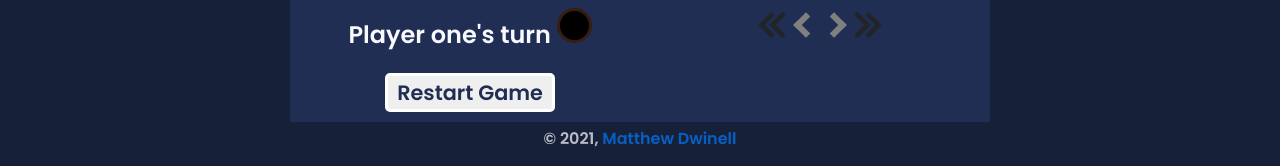
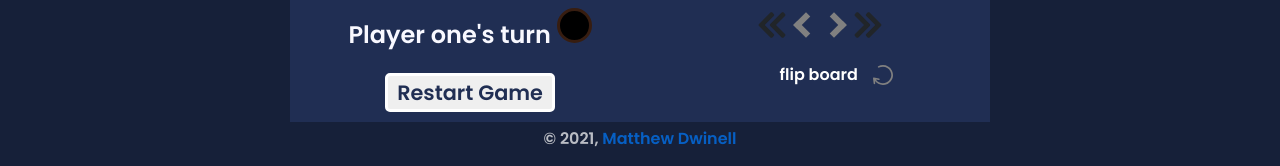
Before and after one commit to MattDwinell/checkers, a React (Create React App) app: page / in a window 1280 px wide. Shown: the part 631-797 px from the top of the page. Built offline with nearby package versions, Linux system fonts and the light colour scheme.

Commit message:
adding flip board option

```diff
--- a/src/App.css
+++ b/src/App.css
@@ -14,6 +14,9 @@ min-height: 561px;
 margin: 0 auto;
 border: 1px solid black;
 /* display: flex; */
+}
+.board.rotated{
+  transform: rotate(180deg);
 }
 @media  screen and(max-width: 700px){
 .board{
@@ -154,6 +157,20 @@ grid-column-start: 2;
 grid-column-end: 4;
 /* height: 30px; */
 font-size: 1.5rem;
+}
+.board-flip{
+  grid-column-start: 3;
+  grid-column-end: 4;
+  color:white;
+}
+.board-flip-svg{
+  height: 20px;
+  fill: grey;
+  transition: fill 500ms;
+}
+.board-flip-svg:hover{
+  fill:#04c2c9;
+  cursor: pointer;
 }
 .chevron:hover::before{
 cursor:pointer;
--- a/src/App.js
+++ b/src/App.js
@@ -22,6 +22,7 @@ function App() {
   const [gameOver, setGameOver] = useState({ gameOver: false, winner: null });
   const [pieceShape, setPieceShape] = useState('circle');
   const[boardstyle, setBoardstyle] = useState('brown');
+  const[flipBoard, setFlipBoard] = useState(false);
   const attemptMove = (num, origin, playerOnesPiece) => {
     num = parseInt(num, 10);
     origin = parseInt(origin, 10);
@@ -84,9 +85,12 @@ const changeShape = (target)=>{
   setPieceShape(target);
 }
 const changeBoardStyle = (target)=>{
-  console.log(target);
   setBoardstyle(target);
 }
+const rotateBoard = ()=>{
+  setFlipBoard(!flipBoard);
+}
+
 
   return (
     <Router>
@@ -94,8 +98,8 @@ const changeBoardStyle = (target)=>{
         <TopNav/>
       <Route path='/' exact render={(props)=>(
       <>
-           <Board boardState={board} setBoard={attemptMove} styleInfo = {{shape: pieceShape, boardStyle: boardstyle}} />
-      <Dashboard styleInfo = {{shape: pieceShape, boardStyle: boardstyle}}  resetGame = {resetGame} player={firstPlayersTurn} gameOver={gameOver.gameOver} viewHistory={traverseHistory} />
+           <Board boardState={board} setBoard={attemptMove} styleInfo = {{shape: pieceShape, boardStyle: boardstyle, flipboard: flipBoard}} />
+      <Dashboard styleInfo = {{shape: pieceShape, boardStyle: boardstyle, flipboard: flipBoard}}  resetGame = {resetGame} player={firstPlayersTurn} gameOver={gameOver.gameOver} viewHistory={traverseHistory} rotateBoard = {rotateBoard} />
       <GameEndModal resetGame = {resetGame} gameOver={gameOver} />
 
       </>)}/>
--- a/src/components/Board.js
+++ b/src/components/Board.js
@@ -1,6 +1,7 @@
 import Square from './Square';
 const Board = ({boardState, setBoard, styleInfo}) => {
-    return (<div className = 'board'>
+    console.log(styleInfo);
+    return (<div className = {`board ${styleInfo.flipboard ? 'rotated' : ''}`}>
                 {boardState.map((num, index)=><Square number={num.number} pieceColor = {num.pieceColor} pieceIsKing = {num.pieceIsKing} setBoard = {setBoard} color={num.color} populated = {num.hasPiece} rowNum = { Math.floor(num.number / 8)} styleInfo={styleInfo} key={index} />)}
         </div>
     )
--- a/src/components/Dashboard.js
+++ b/src/components/Dashboard.js
@@ -1,11 +1,13 @@
 import MoveArrows from './MoveArrows';
 import PlayAgain from './PlayAgain';
-const Dashboard = ({player, viewHistory, gameOver, resetGame, styleInfo}) => {
+import FlipBoard from './FlipBoard';
+const Dashboard = ({player, viewHistory, gameOver, resetGame, styleInfo, rotateBoard}) => {
     return (
         <div className = 'dashboard'  >
            <span className = 'player-info grid-item'>{gameOver ? `Game over! ` : player ? `Player one's turn` : `Player two's turn`} <span className ={player ? 'p1 ex ' + styleInfo.shape +' ' + styleInfo.boardStyle : 'p2 ex '+ styleInfo.shape +' ' + styleInfo.boardStyle} ></span></span>
            <MoveArrows viewHistory = {viewHistory} />
            <PlayAgain resetGame = {resetGame} gameOver = {gameOver}/>
+           <FlipBoard rotateBoard = {rotateBoard}/>
         </div>
     )
 }
--- /dev/null
+++ b/src/components/FlipBoard.js
@@ -0,0 +1,17 @@
+const FlipBoard = ({rotateBoard}) => {
+    return (
+        <span className = 'board-flip'>
+            flip board &nbsp; &nbsp;
+            <svg onClick = {rotateBoard} className = 'board-flip-svg'
+	 viewBox="0 0 489.645 489.645">
+	<path d="M460.656,132.911c-58.7-122.1-212.2-166.5-331.8-104.1c-9.4,5.2-13.5,16.6-8.3,27c5.2,9.4,16.6,13.5,27,8.3
+		c99.9-52,227.4-14.9,276.7,86.3c65.4,134.3-19,236.7-87.4,274.6c-93.1,51.7-211.2,17.4-267.6-70.7l69.3,14.5
+		c10.4,2.1,21.8-4.2,23.9-15.6c2.1-10.4-4.2-21.8-15.6-23.9l-122.8-25c-20.6-2-25,16.6-23.9,22.9l15.6,123.8
+		c1,10.4,9.4,17.7,19.8,17.7c12.8,0,20.8-12.5,19.8-23.9l-6-50.5c57.4,70.8,170.3,131.2,307.4,68.2
+		C414.856,432.511,548.256,314.811,460.656,132.911z"/>
+</svg>
+        </span>
+    )
+}
+
+export default FlipBoard
```
